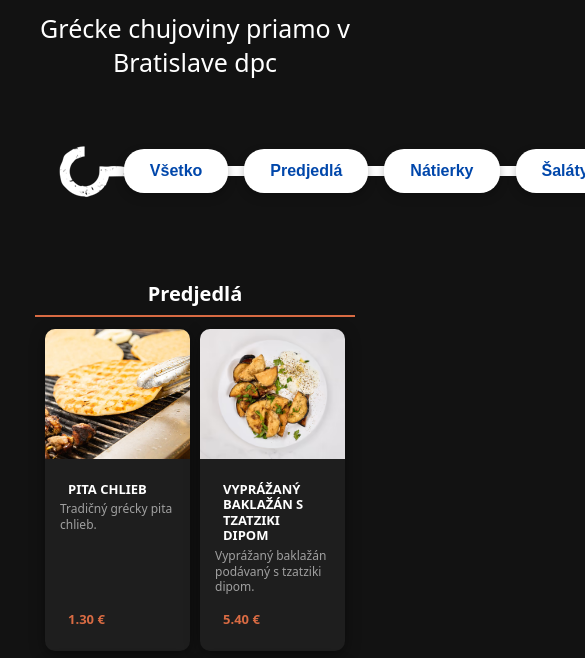
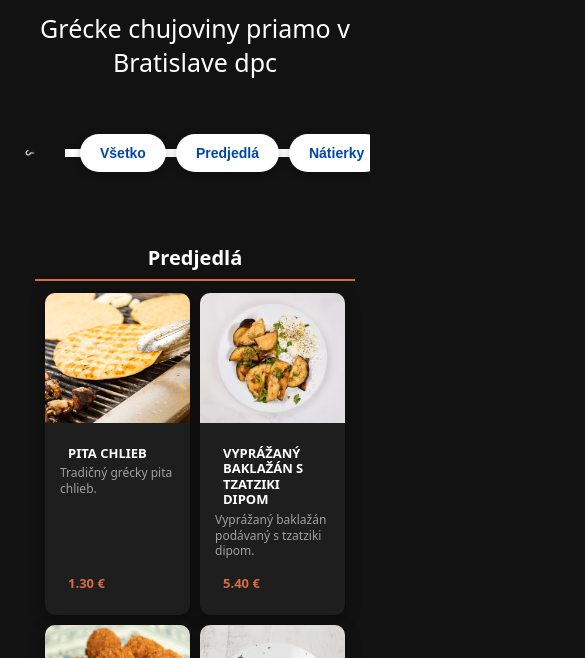
Before and after one commit to hetmanenkov/bistro-suvlaki, a website built with Vite: page frontend/index.html in a window 390 px wide. Shown: the part 144-802 px from the top of the page, 585 px wide, since content can reach past the window. Built offline with nearby package versions, Linux system fonts and the light colour scheme.

Commit message:
что изменил

```diff
--- a/frontend/src/style.css
+++ b/frontend/src/style.css
@@ -16,7 +16,12 @@
   flex-wrap: nowrap;
   overflow: visible;
   padding: 20px 100px;
-  width: 1300px;
+  width: 100%;
+
+}
+
+.category-tabs::-webkit-scrollbar{
+  display: none;
 }
 .category-tabs::before{ /*Палочка*/
   content:'';
@@ -28,7 +33,7 @@
   height:10px;
   background-color: #ffffff;
   z-index: 0;
-  filter: brightness(0),invert(1);
+  filter: brightness(0) invert(1);
 }
 .category-tabs::after{ /*Левая железка*/
   content:'';
@@ -183,52 +188,207 @@ p{
   color: #FFFFFF;
   font-size: 25px;
 }
-@media (max-width: 480px) {
+ @media (max-width: 480px) {
 
-    /* Карточки: 2 в ряд */
+    /* =========================
+       КАРТОЧКИ МЕНЮ
+       ========================= */
+
     .menu-grid {
         grid-template-columns: repeat(2, minmax(0, 1fr));
         gap: 10px;
         padding: 0 10px;
     }
 
-    /* Заголовок категории */
     .category-title {
         font-size: 20px;
         margin-bottom: 12px;
     }
 
-    /* Карточка */
     .menu-card {
         height: auto;
         min-height: 0;
         border-radius: 10px;
     }
 
-    /* Фото */
     .menu-image {
         height: 130px;
         object-fit: cover;
     }
 
-    /* Название блюда */
     .menu-card h3 {
         font-size: 13px;
         line-height: 1.2;
         margin: 8px 8px 4px;
     }
 
-    /* Описание */
     .menu-card p {
         font-size: 11px;
         line-height: 1.3;
         margin: 0 8px 8px;
     }
 
-    /* Цена */
     .menu-card .price {
         font-size: 13px;
         margin: 0 8px 8px;
     }
 
+
+    /* =========================
+       СУВЛАКА С КАТЕГОРИЯМИ
+       ========================= */
+
+    .category-tabs {
+        position: relative;
+
+        width: 100%;
+        max-width: 100%;
+
+        box-sizing: border-box;
+
+        display: flex;
+        justify-content: flex-start;
+        align-items: center;
+
+        gap: 10px;
+
+        margin: 35px auto;
+
+        padding: 20px 60px;
+
+        flex-wrap: nowrap;
+
+        overflow-x: auto;
+        overflow-y: hidden;
+
+        scroll-behavior: smooth;
+
+        scrollbar-width: none;
+    }
+
+
+    /* Убираем полосу прокрутки */
+
+    .category-tabs::-webkit-scrollbar {
+        display: none;
+    }
+
+
+    /* =========================
+       БЕЛАЯ ПАЛОЧКА
+       ========================= */
+
+    .category-tabs::before {
+        content: '';
+
+        position: absolute;
+
+        top: 50%;
+        left: 45px;
+        right: 45px;
+
+        transform: translateY(-50%);
+
+        height: 8px;
+
+        background-color: #ffffff;
+
+        z-index: 0;
+    }
+
+
+    /* =========================
+       КРЮЧОК СЛЕВА
+       ========================= */
+
+    .category-tabs::after {
+        content: '';
+
+        position: absolute;
+
+        top: 50%;
+        left: 5px;
+
+        transform: translateY(-50%);
+
+        width: 55px;
+        height: 55px;
+
+        background: url('./assets/jebalovo.png') center / contain no-repeat;
+
+        z-index: 0;
+
+        filter: brightness(0) invert(1);
+    }
+
+
+    /* =========================
+       ОСТРЫЙ КОНЕЦ СПРАВА
+       ========================= */
+
+    .skewer-konchalo {
+        position: absolute;
+
+        top: 50%;
+        right: 5px;
+
+        transform: translateY(-50%);
+
+        width: 45px;
+        height: 40px;
+
+        background: url('./assets/konchalo.png') center / contain no-repeat;
+
+        z-index: 0;
+
+        filter: brightness(0) invert(1);
+    }
+
+
+    /* =========================
+       КНОПКИ КАТЕГОРИЙ
+       ========================= */
+
+    .category-tabs .tab-btn {
+        position: relative;
+
+        z-index: 1;
+
+        flex-shrink: 0;
+
+        background-color: #ffffff;
+        color: #0047AB;
+
+        border: none;
+
+        padding: 11px 20px;
+
+        border-radius: 20px;
+
+        font-size: 14px;
+        font-weight: bold;
+
+        white-space: nowrap;
+
+        cursor: pointer;
+
+        box-shadow: 0 3px 8px rgba(0, 0, 0, 0.25);
+
+        transition: all 0.2s ease;
+    }
+
+
+    /* Активная категория */
+
+    .category-tabs .tab-btn.active {
+        background-color: #1A3B6E;
+        color: #ffffff;
+    }
+
+
+    /* На телефоне hover нам не нужен */
+
+    .category-tabs .tab-btn:hover {
+        transform: none;
+    }
 }
```
